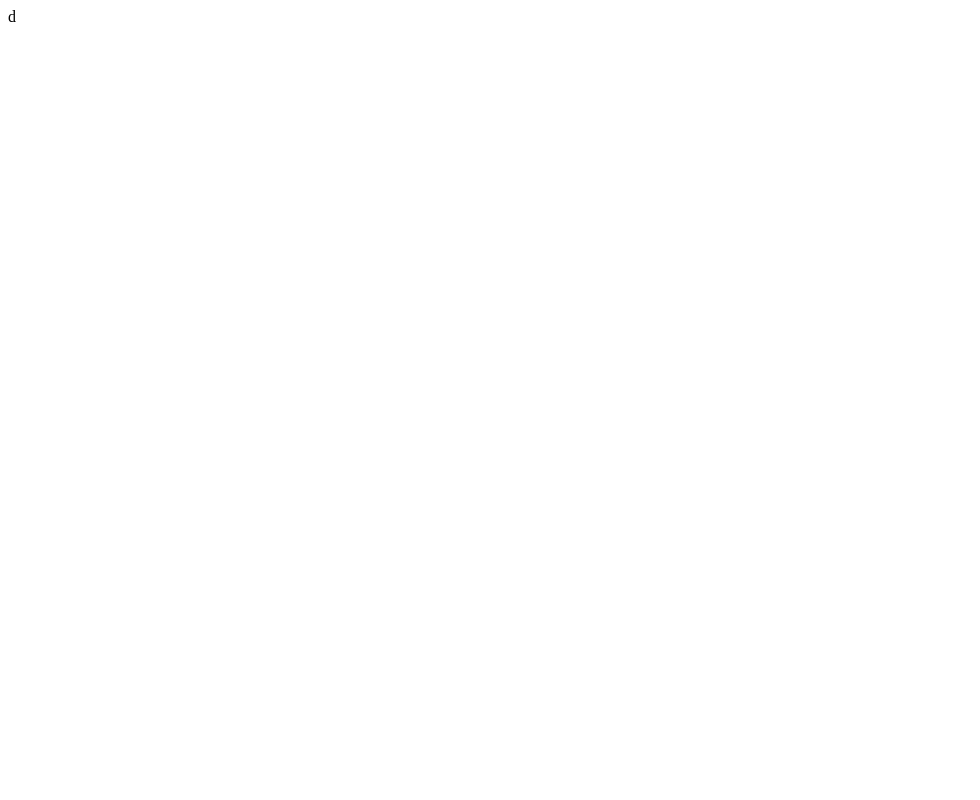
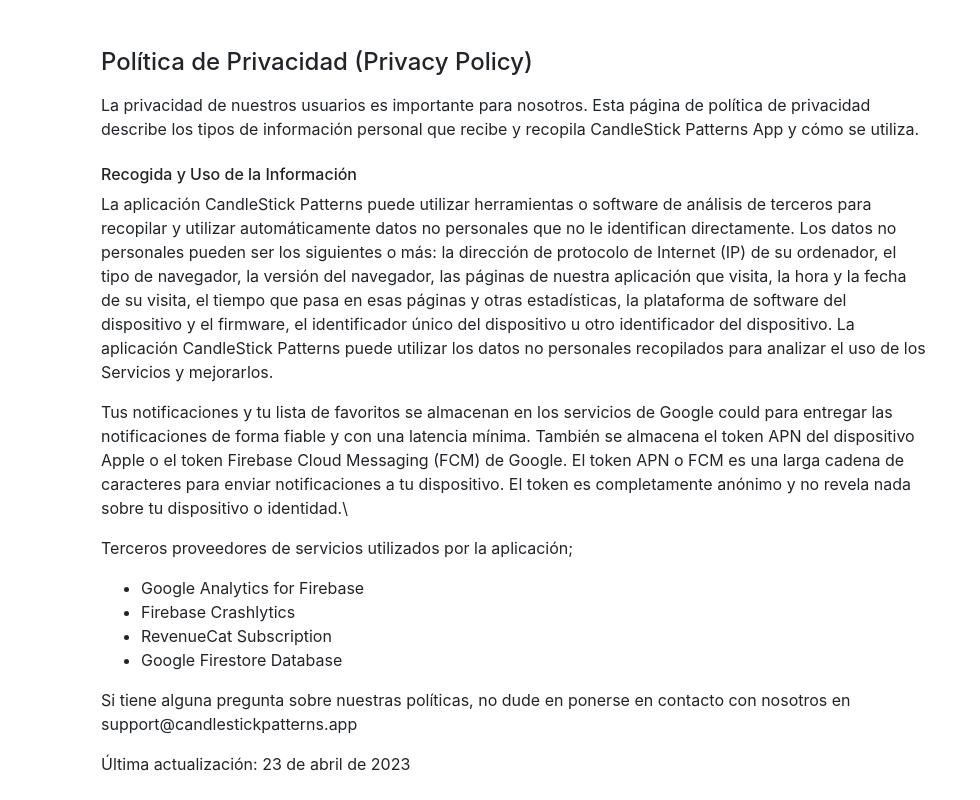
Before and after one commit to EmreKiyat/emrekiyat.github.io, a plain HTML site: page terms/esmex/privacypolicy.html in a window 1280 px wide. Shown: the whole page, without its empty margins (0-980 px from the left). Drawn offline with nearby package versions, Linux system fonts and the light colour scheme.

Commit message:
Update privacypolicy.html

```diff
--- a/terms/esmex/privacypolicy.html
+++ b/terms/esmex/privacypolicy.html
@@ -1 +1,58 @@
-d
+<!DOCTYPE html>
+
+<html lang="en" xmlns="http://www.w3.org/1999/xhtml">
+<head>
+    <meta charset="utf-8" />
+    <link rel="stylesheet" href="https://cdn.jsdelivr.net/npm/bootstrap@4.3.1/dist/css/bootstrap.min.css" integrity="sha384-ggOyR0iXCbMQv3Xipma34MD+dH/1fQ784/j6cY/iJTQUOhcWr7x9JvoRxT2MZw1T" crossorigin="anonymous">
+    <title>Privacy Policy</title>
+</head>
+<body>
+    <div class="container">
+        <div class="row">
+
+            <div class="col-9 ml-3 mt-5">
+
+                <h4>Política de Privacidad (Privacy Policy)</h4>
+                <p class="mt-3 mb-4">
+                    La privacidad de nuestros usuarios es importante para nosotros. Esta página de política de privacidad describe los tipos de información personal que recibe y recopila CandleStick Patterns App y cómo se utiliza.
+                </p>
+                <h6 class="mt-4 mb-2">
+                    Recogida y Uso de la Información
+                </h6>
+                <p>
+                    La aplicación CandleStick Patterns puede utilizar herramientas o software de análisis de terceros para recopilar y utilizar automáticamente datos no personales que no le identifican directamente. Los datos no personales pueden ser los siguientes o más: la dirección de protocolo de Internet (IP) de su ordenador, el tipo de navegador, la versión del navegador, las páginas de nuestra aplicación que visita, la hora y la fecha de su visita, el tiempo que pasa en esas páginas y otras estadísticas, la plataforma de software del dispositivo y el firmware, el identificador único del dispositivo u otro identificador del dispositivo. La aplicación CandleStick Patterns puede utilizar los datos no personales recopilados para analizar el uso de los Servicios y mejorarlos.
+
+                </p>
+                <p>
+                    Tus notificaciones y tu lista de favoritos se almacenan en los servicios de Google could para entregar las notificaciones de forma fiable y con una latencia mínima. También se almacena el token APN del dispositivo Apple o el token Firebase Cloud Messaging (FCM) de Google. El token APN o FCM es una larga cadena de caracteres para enviar notificaciones a tu dispositivo. El token es completamente anónimo y no revela nada sobre tu dispositivo o identidad.\
+                </p>
+                <p>
+                    Terceros proveedores de servicios utilizados por la aplicación;
+                    <ul>
+                        <li>Google Analytics for Firebase</li>
+                        <li>
+                            Firebase Crashlytics
+                        </li>
+                        <li>
+                            RevenueCat Subscription
+                        </li>
+                        <li>Google Firestore Database</li>
+                    </ul>
+
+
+                </p>
+                <p>
+                    Si tiene alguna pregunta sobre nuestras políticas, no dude en ponerse en contacto con nosotros en support@candlestickpatterns.app
+
+                </p>
+                <p>
+                    Última actualización: 23 de abril de 2023
+                </p>
+
+            </div>
+            <div class="col-3"></div>
+
+        </div>
+    </div>
+</body>
+</html>
```
